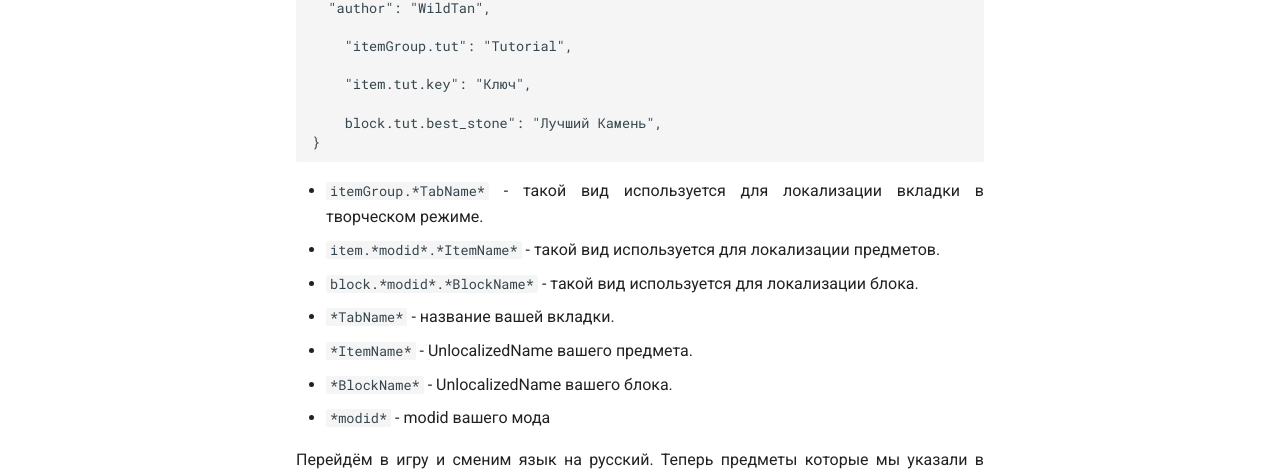
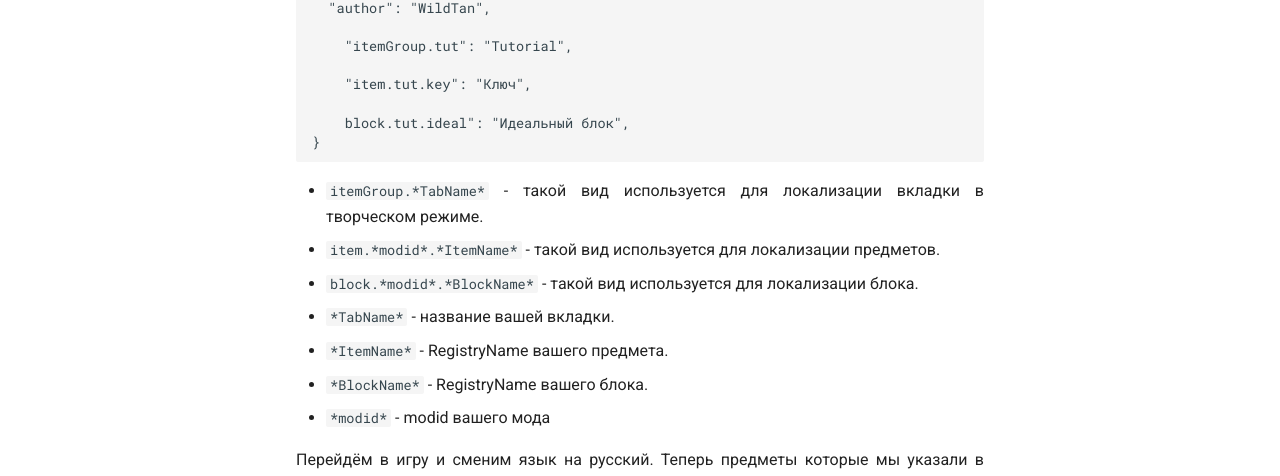
Before and after one commit to mc-modding/book, an MkDocs documentation site: the page built from docs/1.15/lang/index.md, in a window 1280 px wide and 1190 px high. Shown: the part 668-1144 px from the top of the window. Built offline with MkDocs 1.6.1 and Material for MkDocs 9.7.7, drawn with Linux system fonts in a browser that asks for light colours; nearby versions of some CDN libraries; comment, search, counter and statistics services are not loaded; some of the changed text lies outside the part shown.

Commit message:
fix names

````diff
--- a/docs/1.15/lang/index.md
+++ b/docs/1.15/lang/index.md
@@ -28,7 +28,7 @@ description: Создание локализации вещей.
 
     "item.tut.key": "Ключ",
 
-    block.tut.best_stone": "Лучший Камень",
+    block.tut.ideal": "Идеальный блок",
 }
 ```
 
@@ -37,8 +37,8 @@ description: Создание локализации вещей.
 * `block.*modid*.*BlockName*` - такой вид используется для локализации блока.
 
 * `*TabName*` - название вашей вкладки.
-* `*ItemName*` - UnlocalizedName вашего предмета.
-* `*BlockName*` - UnlocalizedName вашего блока.
+* `*ItemName*` - RegistryName вашего предмета.
+* `*BlockName*` - RegistryName вашего блока.
 * `*modid*` - modid вашего мода
 
 Перейдём в игру и сменим язык на русский. Теперь предметы которые мы указали в файле переведены. Для других языков делается также.
````
